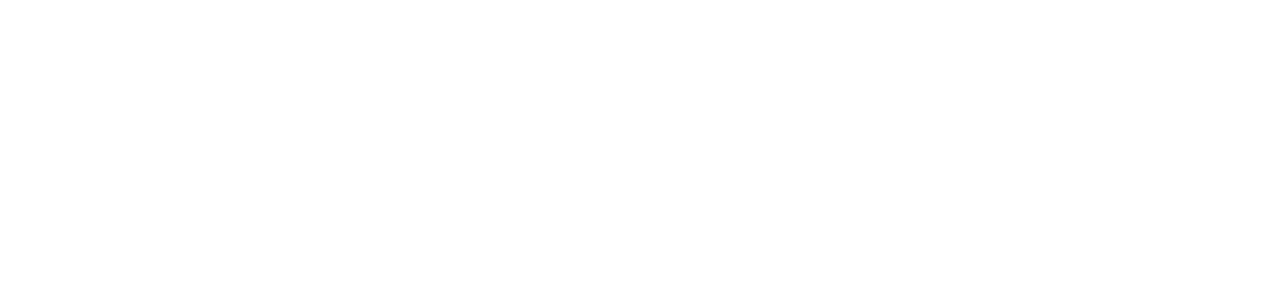
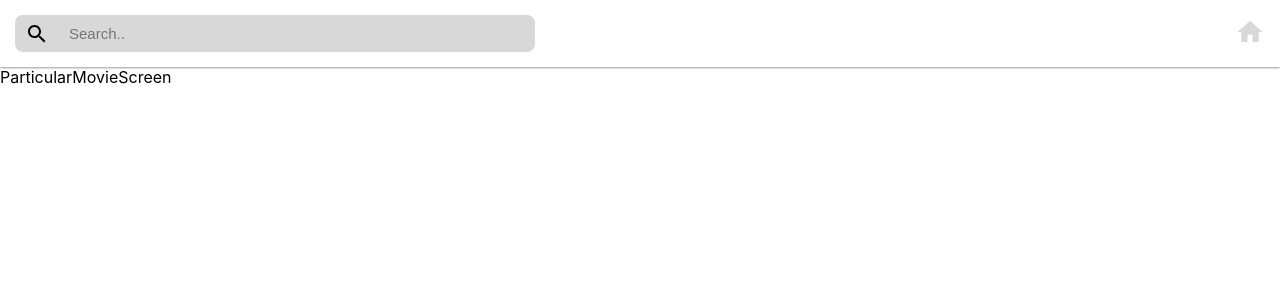
Before and after one commit to krishnavm143/GSIV23_Krishna_Sheelvanth, a React (Create React App) app in the folder movie_app/: page /movie/1 in a window 1280 px wide. Shown: the top 300 px of the page. Built offline with nearby package versions, Linux system fonts and the light colour scheme.

Commit message:
header component two screens
header component is created and two screen for movie listing and particular movie and routes defined for each screens and able to fetch movie json from api and created config file for base url and apikey

```diff
--- a/movie_app/package.json
+++ b/movie_app/package.json
@@ -5,6 +5,7 @@
   "dependencies": {
     "@emotion/react": "^11.11.1",
     "@emotion/styled": "^11.11.0",
+    "@mui/icons-material": "^5.14.3",
     "@mui/material": "^5.14.5",
     "@reduxjs/toolkit": "^1.9.5",
     "@testing-library/jest-dom": "^5.17.0",
--- a/movie_app/src/App.js
+++ b/movie_app/src/App.js
@@ -1,7 +1,16 @@
+import { Outlet } from 'react-router-dom';
 import './App.css';
+import Header from './components/Header/Header';
 
 function App() {
-  return <div className="App"></div>;
+  return (
+    <>
+      <Header />
+      <main>
+        <Outlet />
+      </main>
+    </>
+  );
 }
 
 export default App;
--- /dev/null
+++ b/movie_app/src/components/Header/Header.jsx
@@ -0,0 +1,21 @@
+import styles from './Header.module.css'
+import SearchIcon from '@mui/icons-material/Search'
+import HomeIcon from '@mui/icons-material/Home';
+import { Link } from 'react-router-dom';
+const Header = () => {
+  return (
+    <div className={styles['header-container']}>
+      <div className={styles["search-bar-container"]}>
+        <SearchIcon />
+        <input placeholder='Search..' type="text" className={styles['input-search']} />
+      </div>
+      <div className="homeicon">
+        <Link to='/'>
+        <HomeIcon style={{color:'#d8d8d8',fontSize:'30px'}}/>
+        </Link>
+      </div>
+    </div>
+  )
+}
+
+export default Header
--- /dev/null
+++ b/movie_app/src/components/Header/Header.module.css
@@ -0,0 +1,31 @@
+.header-container {
+    display: flex;
+    justify-content: space-between;
+    padding: 15px;
+    align-items: center;
+    box-shadow: 0px 1px 2px #9b9b9b;
+    /* border-bottom: 1px sol; */
+    background-color: #ffffff;
+}
+
+.search-bar-container {
+    display: flex;
+    align-items: center;
+    border-radius: 8px;
+    background-color: #d8d8d8;
+    padding: 5px 10px;
+    max-width: 500px;
+    width: 100%;
+}
+
+.input-search {
+    border: none;
+    padding: 5px 20px;
+    background-color: #d8d8d8;
+    max-width: 500px;
+    width: 100%;
+    font-size: 15px;
+}
+a{
+    text-decoration: none;
+}
--- /dev/null
+++ b/movie_app/src/config/config.js
@@ -0,0 +1,3 @@
+export const BASEURL=`https://api.themoviedb.org/3/discover/movie`;
+
+export const APIKEY=`b3a650d2fd498d04226ab1787f2bc036`;
--- a/movie_app/src/index.js
+++ b/movie_app/src/index.js
@@ -3,11 +3,27 @@
 import './index.css';
 import App from './App';
 import reportWebVitals from './reportWebVitals';
+import {
+  Route,
+  RouterProvider,
+  createBrowserRouter,
+  createRoutesFromElements,
+} from 'react-router-dom';
+import MovieListScreen from './screens/MovieListScreen/MovieListScreen';
+import ParticularMovieScreen from './screens/ParticularMovieScreen/ParticularMovieScreen';
+const router = createBrowserRouter(
+  createRoutesFromElements(
+    <Route path="/" element={<App />}>
+      <Route path="/" element={<MovieListScreen />} />
+      <Route path="/movie/:id" element={<ParticularMovieScreen />} />
+    </Route>
+  )
+);
 
 const root = ReactDOM.createRoot(document.getElementById('root'));
 root.render(
   <React.StrictMode>
-    <App />
+    <RouterProvider router={router} />
   </React.StrictMode>
 );
 
--- /dev/null
+++ b/movie_app/src/screens/MovieListScreen/MovieListScreen.jsx
@@ -0,0 +1,24 @@
+import { useEffect, useState } from 'react'
+import axios from 'axios'
+import { APIKEY, BASEURL } from '../../config/config'
+const MovieListScreen = () => {
+  const [movieList, SetMovieList] = useState([])
+  useEffect(() => {
+    const fetchMovieAsync = async () => {
+      try {
+        const { data } = await axios.get(`${BASEURL}?api_key=${APIKEY}`)
+        console.log(data)
+        SetMovieList(data.results)
+
+      } catch (error) {
+
+      }
+    }
+    fetchMovieAsync()
+  }, [])
+  return (
+    <div>{movieList?.map(movie => (<li>{movie.title}</li>))}</div>
+  )
+}
+
+export default MovieListScreen
--- /dev/null
+++ b/movie_app/src/screens/ParticularMovieScreen/ParticularMovieScreen.jsx
@@ -0,0 +1,9 @@
+import React from 'react'
+
+const ParticularMovieScreen = () => {
+  return (
+    <div>ParticularMovieScreen</div>
+  )
+}
+
+export default ParticularMovieScreen
```
Also changed, not shown: 1 other file (tests, documents, lock files or other folders).
